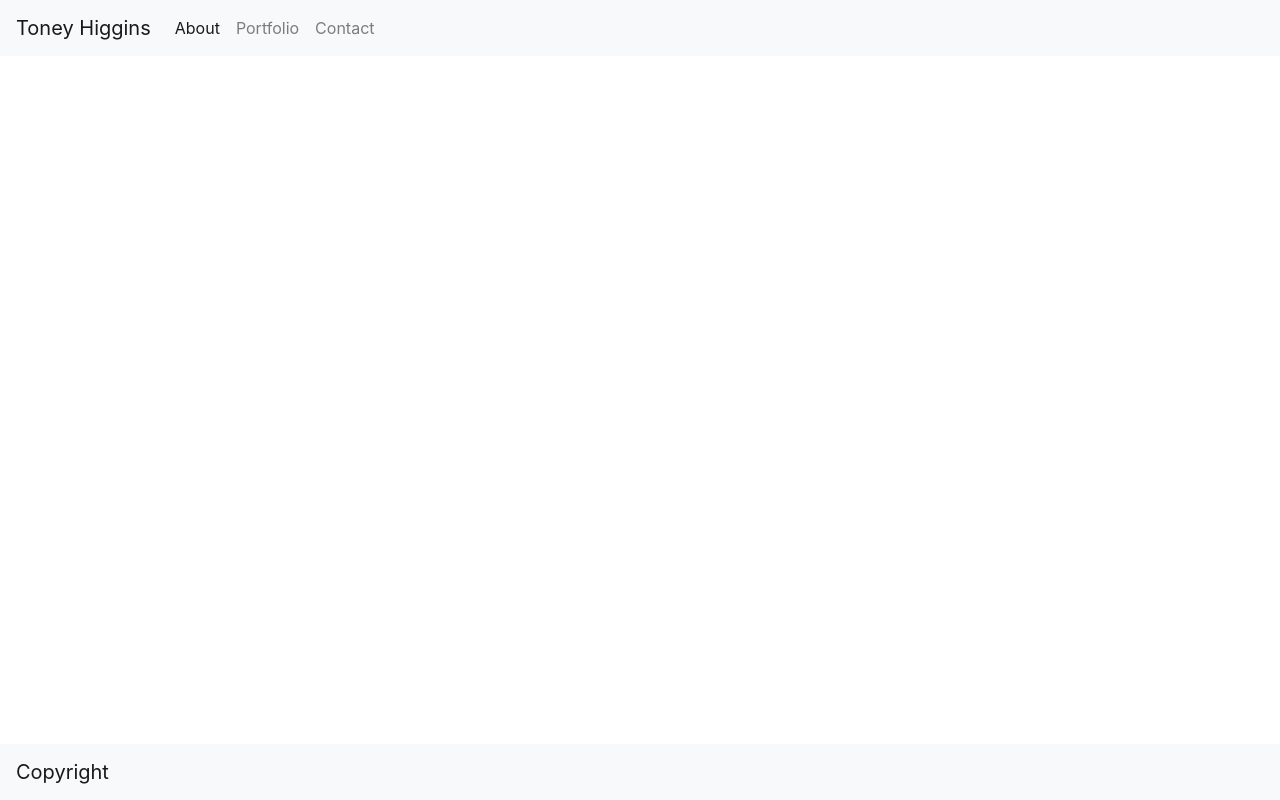
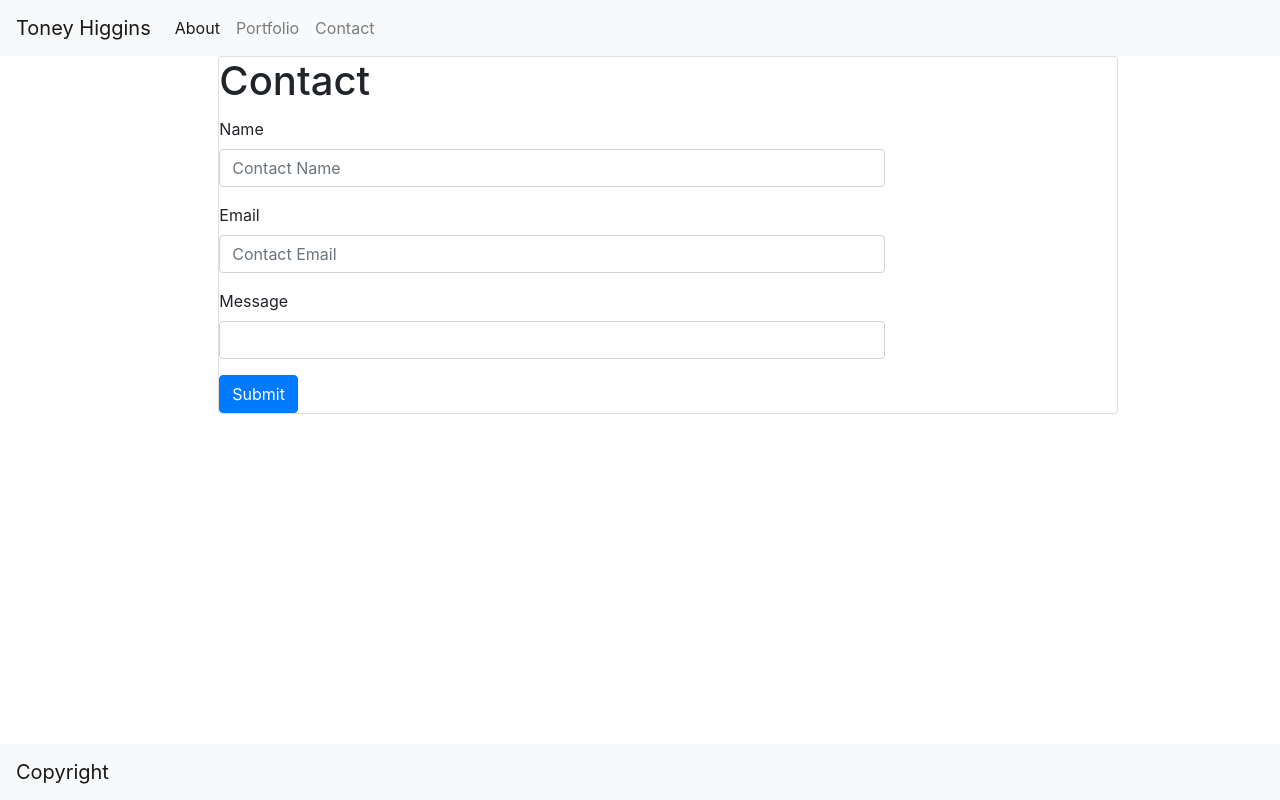
Before and after one commit to toneyhiggins2/Bootstrap-Portfolio, a plain HTML site: page contact.html in a window 1280 px wide. Drawn offline with nearby package versions, Linux system fonts and the light colour scheme.

Commit message:
adding form to contact page

```diff
--- a/contact.html
+++ b/contact.html
@@ -37,14 +37,91 @@
         </div>
     </nav>
 
+    <div class="row">
+
+        <div class="col-md-2">
+
+        </div>
 
 
+        <div class="col-md-8">
+
+            <div class="card" style="width: 900px">
+
+                <div class="row">
+                    <div class="col-lg-12">
+                        <h1 class="card-title">Contact</h1>
+
+                    </div>
 
 
+                </div>
 
-    <nav class="navbar fixed-bottom navbar-light bg-light">
-        <a class="navbar-brand" href="#">Copyright</a>
-    </nav>
+                <div class="row">
+
+                    <div class="col-md-9">
+
+                        <form>
+                            <div class="form-group">
+                                <label for="formGroupExampleInput">Name</label>
+                                <input type="text" class="form-control" id="formGroupExampleInput"
+                                    placeholder="Contact Name">
+                            </div>
+                        </form>
+                    </div>
+
+                </div>
+
+                <div class="row">
+
+                    <div class="col-md-9">
+                        <form>
+
+                            <div class="form-group">
+                                <label for="formGroupExampleInput2">Email</label>
+                                <input type="text" class="form-control" id="formGroupExampleInput2"
+                                    placeholder="Contact Email">
+                            </div>
+                        </form>
+                    </div>
+                </div>
+
+                <div class="row">
+
+                    <div class="col-md-9">
+                        <form>
+
+                            <div class="form-group">
+                                <label for="formGroupExampleInput2">Message</label>
+                                <input type="text" class="form-control" id="formGroupExampleInput2" placeholder="">
+                            </div>
+                        </form>
+                    </div>
+
+                </div>
+
+                <div class="row">
+
+                    <div class="col-md-2">
+
+                        <button type="submit" class="btn btn-primary">Submit</button>
+
+                    </div>
+
+                </div>
+
+            </div>
+
+            <div class="col-md-2">
+
+            </div>
+
+
+        </div>
+
+        <nav class="navbar fixed-bottom navbar-light bg-light">
+            <a class="navbar-brand" href="#">Copyright</a>
+        </nav>
 
 </body>
 
```
Also changed, not shown: index.html (+23 -1 lines), portfolio.html (+25 -2 lines).
